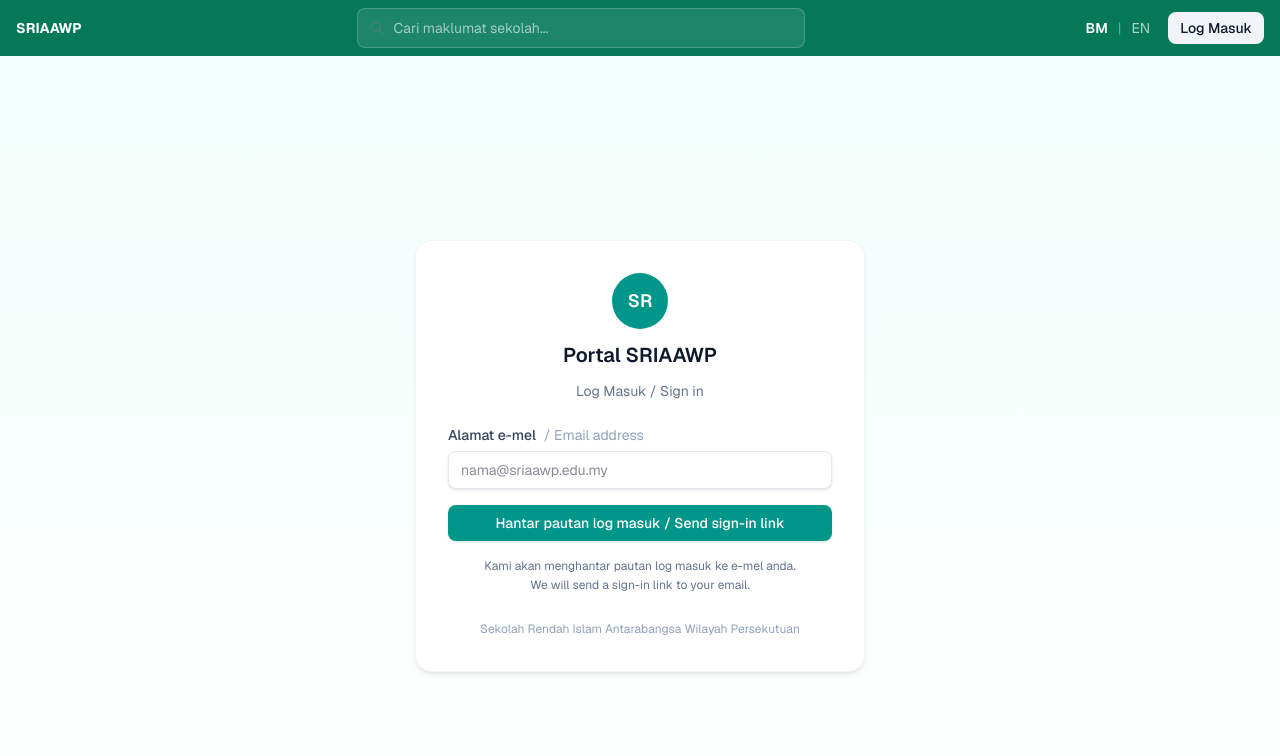
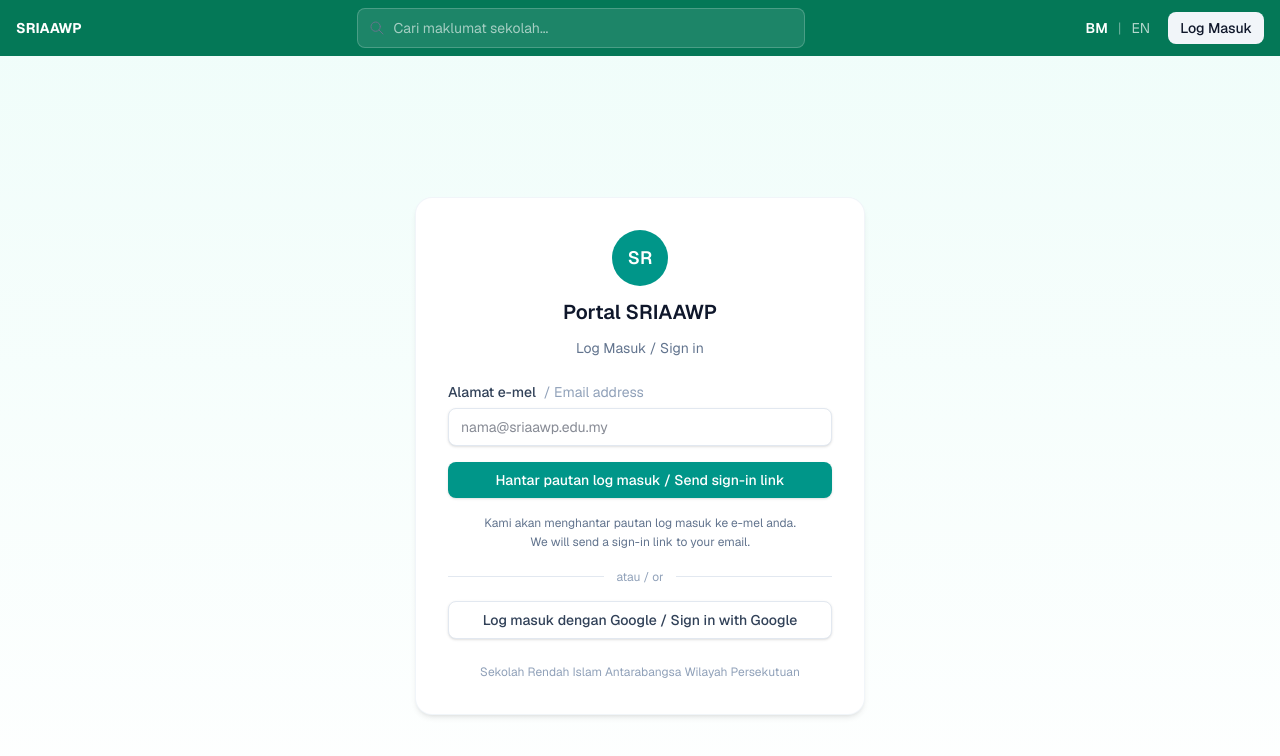
Before and after one commit to Arif-Sofi/sriaawp-portal, a Next.js app: page /login in a window 1280 px wide. Shown: the top 756 px of the page. Built offline with nearby package versions, Linux system fonts and the light colour scheme; no server answers.

Commit message:
feat(auth): login pages + sign-out action use Supabase OTP/OAuth

```diff
--- a/src/app/(auth)/login/login-form.tsx
+++ b/src/app/(auth)/login/login-form.tsx
@@ -4,11 +4,13 @@ import { useFormStatus } from "react-dom";
 
 interface LoginFormProps {
   action: (formData: FormData) => Promise<void>;
+  googleAction: () => Promise<void>;
   errorCode?: string;
 }
 
-export function LoginForm({ action, errorCode }: LoginFormProps) {
+export function LoginForm({ action, googleAction, errorCode }: LoginFormProps) {
   return (
+    <div className="flex flex-col gap-4">
       <form action={action} className="flex flex-col gap-4">
         <label className="flex flex-col gap-1.5 text-sm">
           <span className="font-medium text-slate-700">
@@ -37,6 +39,17 @@ export function LoginForm({ action, errorCode }: LoginFormProps) {
           We will send a sign-in link to your email.
         </p>
       </form>
+
+      <div className="flex items-center gap-3 text-xs text-slate-400">
+        <span className="h-px flex-1 bg-slate-200" />
+        atau / or
+        <span className="h-px flex-1 bg-slate-200" />
+      </div>
+
+      <form action={googleAction}>
+        <GoogleButton />
+      </form>
+    </div>
   );
 }
 
@@ -52,3 +65,16 @@ function SubmitButton() {
     </button>
   );
 }
+
+function GoogleButton() {
+  const { pending } = useFormStatus();
+  return (
+    <button
+      type="submit"
+      disabled={pending}
+      className="flex w-full items-center justify-center gap-2 rounded-md border border-slate-200 bg-white px-4 py-2 text-sm font-medium text-slate-700 shadow-sm transition hover:bg-slate-50 focus:outline-none focus:ring-2 focus:ring-slate-200 disabled:cursor-not-allowed disabled:opacity-60"
+    >
+      {pending ? "Mengalih… / Redirecting…" : "Log masuk dengan Google / Sign in with Google"}
+    </button>
+  );
+}
--- a/src/app/(auth)/login/page.tsx
+++ b/src/app/(auth)/login/page.tsx
@@ -1,6 +1,8 @@
+import { headers } from "next/headers";
 import { redirect } from "next/navigation";
 
-import { auth, signIn } from "@/lib/auth";
+import { createSupabaseServerClient } from "@/lib/supabase/server";
+import { getCurrentUser } from "@/lib/rbac";
 import { dashboardPathForRoles } from "@/lib/navigation";
 
 import { LoginForm } from "./login-form";
@@ -9,9 +11,16 @@ interface LoginPageProps {
   searchParams: Promise<{ callbackUrl?: string; error?: string }>;
 }
 
+async function originFromHeaders(): Promise<string> {
+  const headerList = await headers();
+  const host = headerList.get("x-forwarded-host") ?? headerList.get("host") ?? "localhost:3000";
+  const protocol = headerList.get("x-forwarded-proto") ?? "http";
+  return `${protocol}://${host}`;
+}
+
 export default async function LoginPage({ searchParams }: LoginPageProps) {
-  const session = await auth();
-  if (session?.user) redirect(dashboardPathForRoles(session.user.roles));
+  const existingUser = await getCurrentUser();
+  if (existingUser) redirect(dashboardPathForRoles(existingUser.roles));
 
   const params = await searchParams;
   const callbackUrl = params.callbackUrl ?? "/portal";
@@ -21,7 +30,30 @@ export default async function LoginPage({ searchParams }: LoginPageProps) {
     "use server";
     const email = String(formData.get("email") ?? "").trim();
     if (!email) return;
-    await signIn("resend", { email, redirectTo: callbackUrl });
+    const origin = await originFromHeaders();
+    const supabase = await createSupabaseServerClient();
+    const { error } = await supabase.auth.signInWithOtp({
+      email,
+      options: {
+        emailRedirectTo: `${origin}/auth/callback?next=${encodeURIComponent(callbackUrl)}`,
+      },
+    });
+    if (error) redirect("/login/error");
+    redirect("/login/check-email");
+  }
+
+  async function signInWithGoogle() {
+    "use server";
+    const origin = await originFromHeaders();
+    const supabase = await createSupabaseServerClient();
+    const { data, error } = await supabase.auth.signInWithOAuth({
+      provider: "google",
+      options: {
+        redirectTo: `${origin}/auth/callback?next=${encodeURIComponent(callbackUrl)}`,
+      },
+    });
+    if (error || !data.url) redirect("/login/error");
+    redirect(data.url);
   }
 
   return (
@@ -37,7 +69,7 @@ export default async function LoginPage({ searchParams }: LoginPageProps) {
           <h1 className="text-xl font-semibold text-slate-900">Portal SRIAAWP</h1>
           <p className="text-sm text-slate-500">Log Masuk / Sign in</p>
         </header>
-        <LoginForm action={sendMagicLink} errorCode={errorCode} />
+        <LoginForm action={sendMagicLink} googleAction={signInWithGoogle} errorCode={errorCode} />
         <footer className="mt-6 text-center text-xs leading-relaxed text-slate-400">
           Sekolah Rendah Islam Antarabangsa Wilayah Persekutuan
         </footer>
--- a/src/app/actions/auth.ts
+++ b/src/app/actions/auth.ts
@@ -1,7 +1,11 @@
 "use server";
 
-import { signOut } from "@/lib/auth";
+import { redirect } from "next/navigation";
+
+import { createSupabaseServerClient } from "@/lib/supabase/server";
 
 export async function signOutAction() {
-  await signOut({ redirectTo: "/" });
+  const supabase = await createSupabaseServerClient();
+  await supabase.auth.signOut();
+  redirect("/");
 }
--- a/src/lib/auth/send-magic-link.ts
+++ /dev/null
@@ -1,46 +0,0 @@
-interface SendMagicLinkArgs {
-  url: string;
-  identifier: string;
-  apiKey: string;
-  from: string;
-}
-
-const SUBJECT = "Pautan Log Masuk Portal SRIAAWP / SRIAAWP Portal Sign-in Link";
-
-function buildBody(url: string): string {
-  return [
-    `Klik pautan ini untuk log masuk: ${url}`,
-    "",
-    `Click this link to sign in: ${url}`,
-    "",
-    "Pautan akan tamat dalam 24 jam. / Link expires in 24 hours.",
-  ].join("\n");
-}
-
-export async function sendMagicLink({
-  url,
-  identifier,
-  apiKey,
-  from,
-}: SendMagicLinkArgs): Promise<void> {
-  const liveKey = process.env.AUTH_RESEND_KEY;
-  const isDevelopment = process.env.NODE_ENV === "development";
-
-  if (isDevelopment || !liveKey) {
-    console.log(`\n[auth] magic link for ${identifier} (dev fallback):\n${url}\n`);
-    return;
-  }
-
-  const { Resend } = await import("resend");
-  const client = new Resend(apiKey);
-  const { error } = await client.emails.send({
-    from,
-    to: identifier,
-    subject: SUBJECT,
-    text: buildBody(url),
-  });
-
-  if (error) {
-    throw new Error(`Resend send failed: ${error.message}`);
-  }
-}
```
Lines whose indentation alone changed are shown as unchanged.
